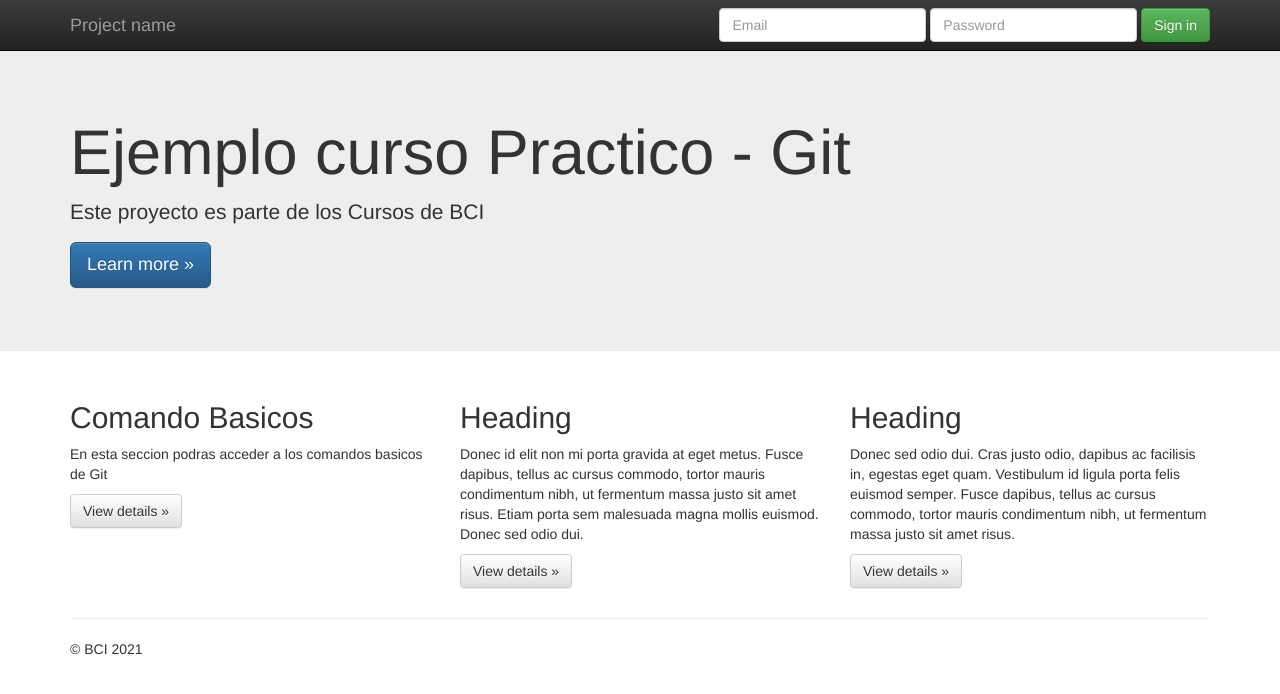
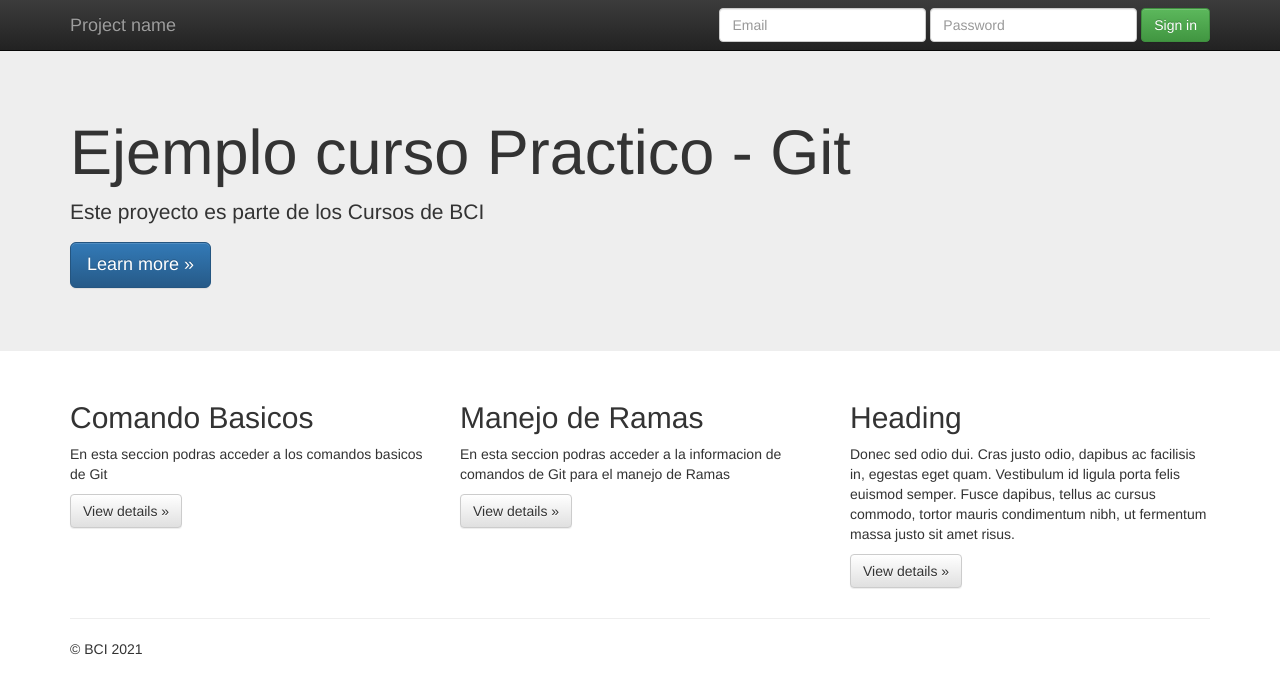
Before and after one commit to JIgnJofre/CursoGitBci1, a plain HTML site: page index.html in a window 1280 px wide. Drawn offline with nearby package versions, Linux system fonts and the light colour scheme.

Commit message:
Se agrega funconalida de comando para el manejo de Ramas

```diff
--- a/index.html
+++ b/index.html
@@ -70,8 +70,8 @@
           <p><a class="btn btn-default" href="#" role="button">View details &raquo;</a></p>
         </div>
         <div class="col-md-4">
-          <h2>Heading</h2>
-          <p>Donec id elit non mi porta gravida at eget metus. Fusce dapibus, tellus ac cursus commodo, tortor mauris condimentum nibh, ut fermentum massa justo sit amet risus. Etiam porta sem malesuada magna mollis euismod. Donec sed odio dui. </p>
+          <h2>Manejo de Ramas</h2>
+          <p>En esta seccion podras acceder a la informacion de comandos de Git para el manejo de Ramas </p>
           <p><a class="btn btn-default" href="#" role="button">View details &raquo;</a></p>
        </div>
         <div class="col-md-4">
```
